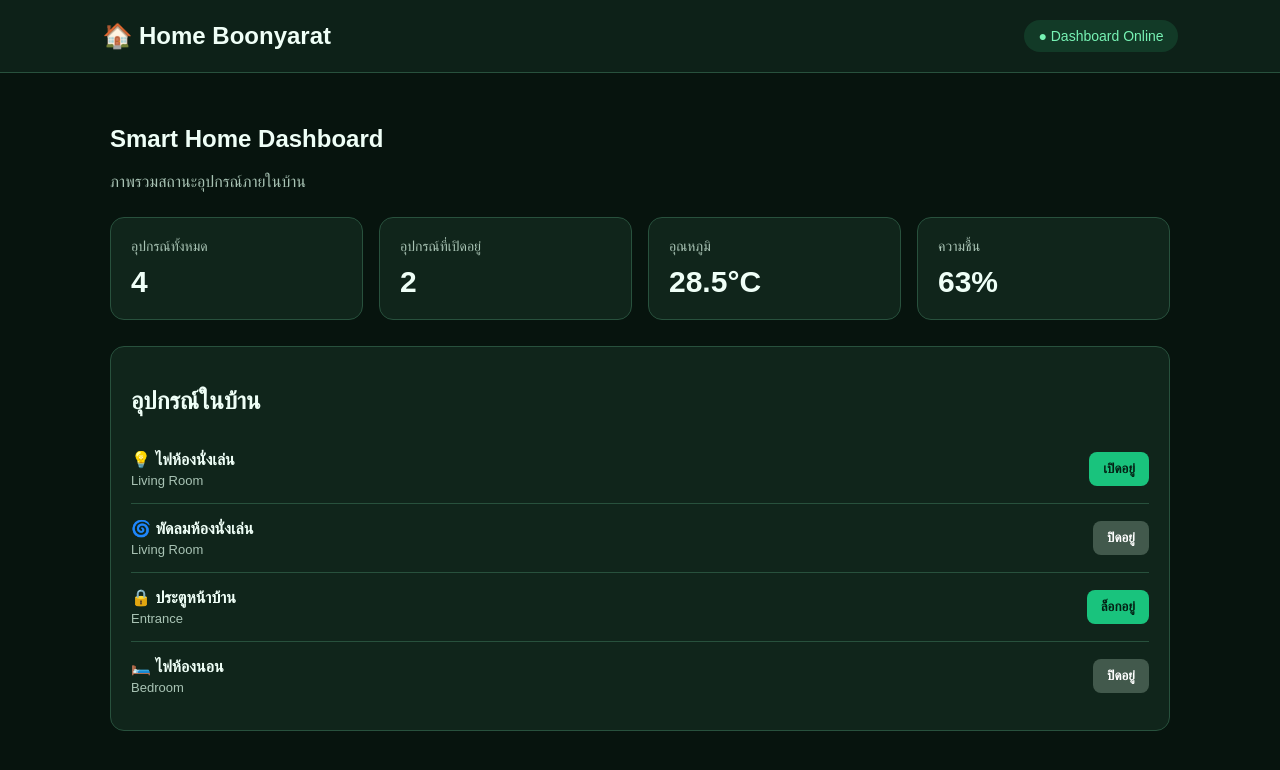
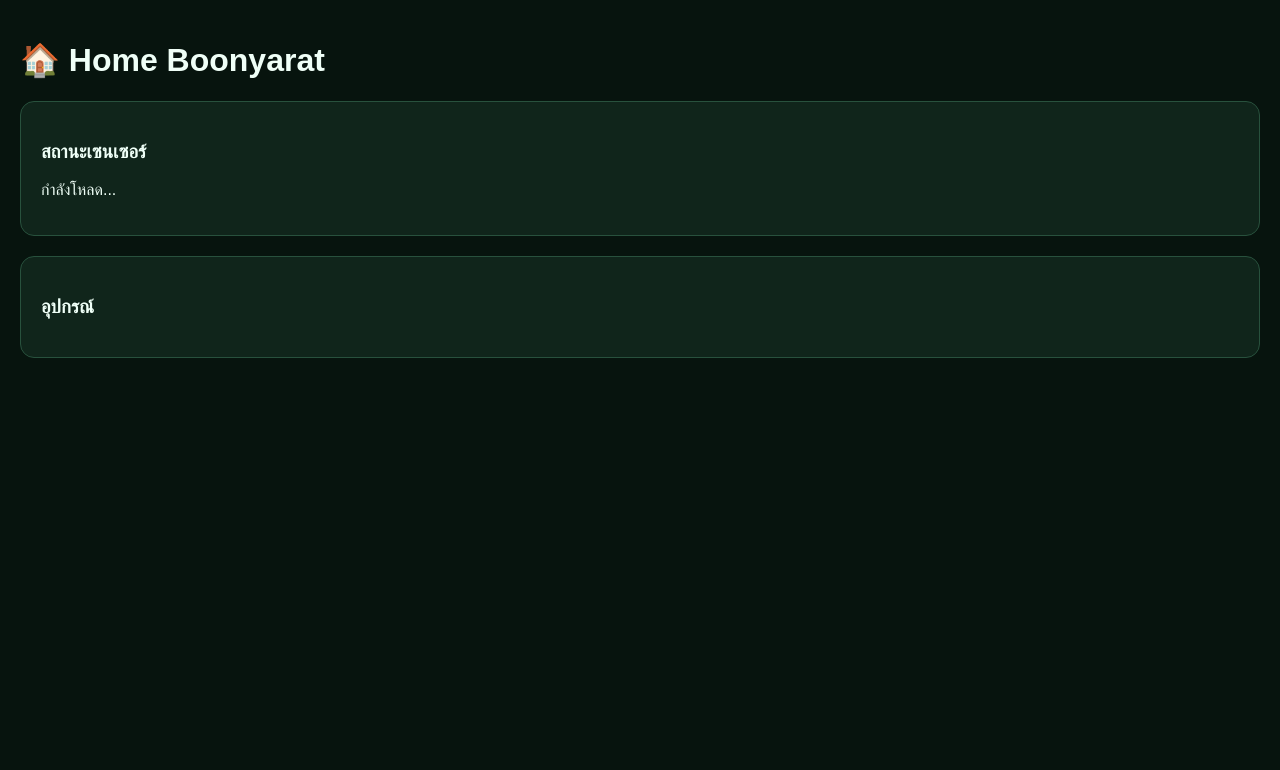
Before and after one commit to SUPHOT3529/HOME197, a plain HTML site: page index.html in a window 1280 px wide. Drawn offline with nearby package versions, Linux system fonts and the light colour scheme.

Commit message:
Update index.html

```diff
--- a/index.html
+++ b/index.html
@@ -4,160 +4,59 @@
   <meta charset="UTF-8">
   <meta name="viewport" content="width=device-width, initial-scale=1.0">
   <title>Home Boonyarat | Smart Home</title>
+  <script src="https://cdn.jsdelivr.net/npm/@supabase/supabase-js@2"></script>
   <style>
-    * { box-sizing: border-box; }
-    body {
-      margin: 0;
-      min-height: 100vh;
-      font-family: Arial, sans-serif;
-      color: #effff7;
-      background: #07140e;
-    }
-    header {
-      display: flex;
-      justify-content: space-between;
-      align-items: center;
-      padding: 20px 8%;
-      background: #0d2118;
-      border-bottom: 1px solid #28513d;
-    }
-    h1 { margin: 0; font-size: 24px; }
-    .online {
-      color: #77f2b4;
-      background: #123a27;
-      padding: 8px 14px;
-      border-radius: 20px;
-      font-size: 14px;
-    }
-    main {
-      max-width: 1100px;
-      margin: auto;
-      padding: 32px 20px;
-    }
-    .subtitle { color: #a9c4b5; }
-    .grid {
-      display: grid;
-      grid-template-columns: repeat(auto-fit, minmax(210px, 1fr));
-      gap: 16px;
-      margin: 26px 0;
-    }
-    .card {
-      padding: 20px;
-      border: 1px solid #28513d;
-      border-radius: 14px;
-      background: #10251b;
-    }
-    .label { color: #a9c4b5; font-size: 14px; }
-    .value { margin-top: 10px; font-size: 30px; font-weight: bold; }
-    .devices {
-      padding: 20px;
-      border: 1px solid #28513d;
-      border-radius: 14px;
-      background: #10251b;
-    }
-    .device {
-      display: flex;
-      justify-content: space-between;
-      align-items: center;
-      padding: 15px 0;
-      border-bottom: 1px solid #28513d;
-    }
-    .device:last-child { border-bottom: 0; }
-    .device-name { font-weight: bold; }
-    .room { color: #a9c4b5; margin-top: 4px; font-size: 13px; }
-    button {
-      border: 0;
-      border-radius: 8px;
-      padding: 9px 14px;
-      background: #19c37d;
-      color: #042014;
-      font-weight: bold;
-      cursor: pointer;
-    }
-    button.off { background: #42594c; color: white; }
+    body { font-family: sans-serif; background: #07140e; color: #effff7; margin: 0; padding: 20px; }
+    .card { background: #10251b; padding: 20px; border-radius: 14px; border: 1px solid #28513d; margin-bottom: 20px; }
+    .device { display: flex; justify-content: space-between; align-items: center; padding: 15px 0; border-bottom: 1px solid #28513d; }
+    .btn { padding: 10px 20px; border-radius: 8px; border: none; cursor: pointer; background: #19c37d; }
+    .btn.off { background: #42594c; }
   </style>
 </head>
 <body>
-  <header>
   <h1>🏠 Home Boonyarat</h1>
-    <div class="online">● Dashboard Online</div>
-  </header>
-
-  <main>
-    <h2>Smart Home Dashboard</h2>
-    <p class="subtitle">ภาพรวมสถานะอุปกรณ์ภายในบ้าน</p>
-
-    <section class="grid">
+  <div id="dashboard">
     <div class="card">
-        <div class="label">อุปกรณ์ทั้งหมด</div>
-        <div class="value">4</div>
+      <h3>สถานะเซนเซอร์</h3>
+      <p id="sensor-data">กำลังโหลด...</p>
     </div>
-      <div class="card">
-        <div class="label">อุปกรณ์ที่เปิดอยู่</div>
-        <div class="value" id="active-count">2</div>
+    <div class="card" id="device-list">
+      <h3>อุปกรณ์</h3>
+      <!-- อุปกรณ์จะถูกโหลดมาแสดงที่นี่ -->
     </div>
-      <div class="card">
-        <div class="label">อุณหภูมิ</div>
-        <div class="value">28.5°C</div>
-      </div>
-      <div class="card">
-        <div class="label">ความชื้น</div>
-        <div class="value">63%</div>
-      </div>
-    </section>
-
-    <section class="devices">
-      <h2>อุปกรณ์ในบ้าน</h2>
-
-      <div class="device">
-        <div>
-          <div class="device-name">💡 ไฟห้องนั่งเล่น</div>
-          <div class="room">Living Room</div>
-        </div>
-        <button onclick="toggleDevice(this)">เปิดอยู่</button>
   </div>
 
+  <script>
+    const SUPABASE_URL = "ใส่_YOUR_PROJECT_URL_ที่นี่";
+    const SUPABASE_KEY = "ใส่_YOUR_ANON_KEY_ที่นี่";
+    const supabase = supabase.createClient(SUPABASE_URL, SUPABASE_KEY);
+
+    async function loadData() {
+      // โหลดข้อมูลอุปกรณ์
+      const { data: devices } = await supabase.from('devices').select('*, device_states(is_on)');
+      const list = document.getElementById('device-list');
+      list.innerHTML = devices.map(d => `
         <div class="device">
-        <div>
-          <div class="device-name">🌀 พัดลมห้องนั่งเล่น</div>
-          <div class="room">Living Room</div>
+          <span>${d.icon} ${d.name}</span>
+          <button class="btn ${d.device_states[0]?.is_on ? '' : 'off'}" onclick="toggle('${d.id}', ${d.device_states[0]?.is_on})">
+            ${d.device_states[0]?.is_on ? 'เปิดอยู่' : 'ปิดอยู่'}
+          </button>
         </div>
-        <button class="off" onclick="toggleDevice(this)">ปิดอยู่</button>
-      </div>
+      `).join('');
 
-      <div class="device">
-        <div>
-          <div class="device-name">🔒 ประตูหน้าบ้าน</div>
-          <div class="room">Entrance</div>
-        </div>
-        <button onclick="toggleDevice(this)">ล็อกอยู่</button>
-      </div>
-
-      <div class="device">
-        <div>
-          <div class="device-name">🛏️ ไฟห้องนอน</div>
-          <div class="room">Bedroom</div>
-        </div>
-        <button class="off" onclick="toggleDevice(this)">ปิดอยู่</button>
-      </div>
-    </section>
-  </main>
-
-  <script>
-    function toggleDevice(button) {
-      const isOff = button.classList.contains("off");
-
-      if (isOff) {
-        button.classList.remove("off");
-        button.textContent = "เปิดอยู่";
-      } else {
-        button.classList.add("off");
-        button.textContent = "ปิดอยู่";
+      // โหลดเซนเซอร์
+      const { data: sensors } = await supabase.from('sensor_readings').select('*').limit(1).single();
+      document.getElementById('sensor-data').innerText = `🌡️ ${sensors.temperature}°C | 💧 ${sensors.humidity}%`;
     }
 
-      const active = document.querySelectorAll("button:not(.off)").length;
-      document.getElementById("active-count").textContent = active;
+    async function toggle(id, currentState) {
+      await supabase.from('device_states').update({ is_on: !currentState }).eq('device_id', id);
+      loadData();
     }
+
+    loadData();
+    // ฟังการเปลี่ยนแปลงแบบ Realtime
+    supabase.channel('any').on('postgres_changes', { event: '*', schema: 'public', table: 'device_states' }, loadData).subscribe();
   </script>
 </body>
 </html>
```
Lines whose indentation alone changed are shown as unchanged.
